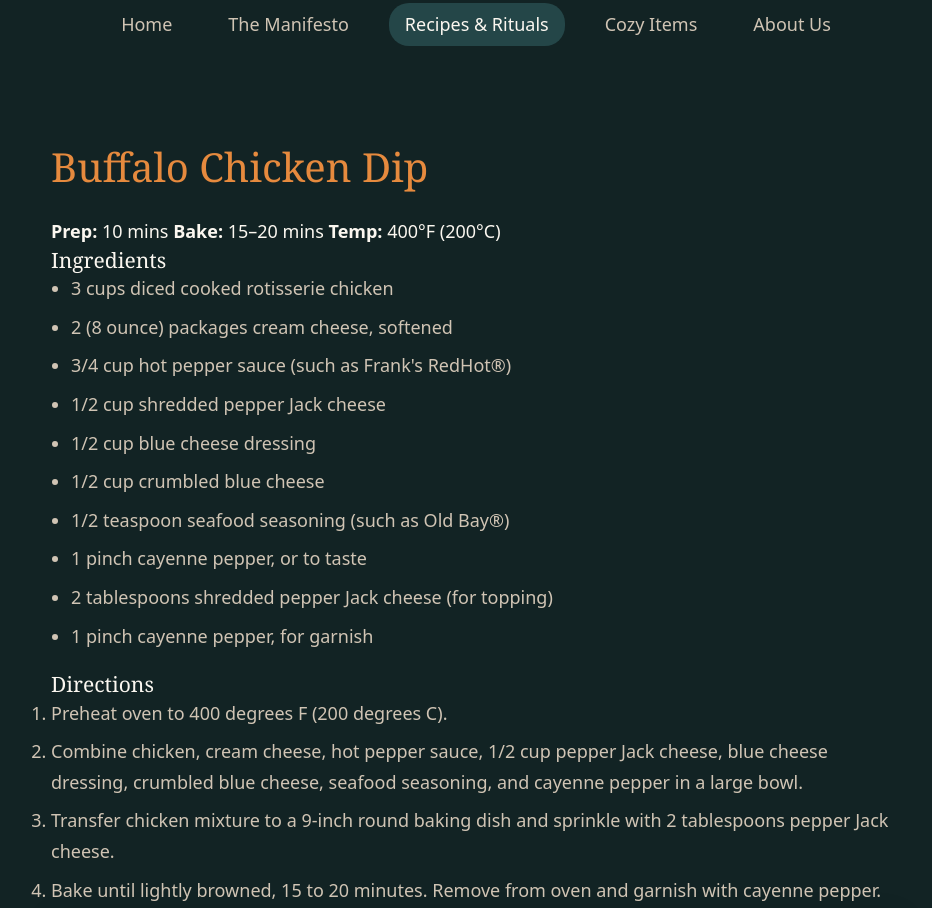
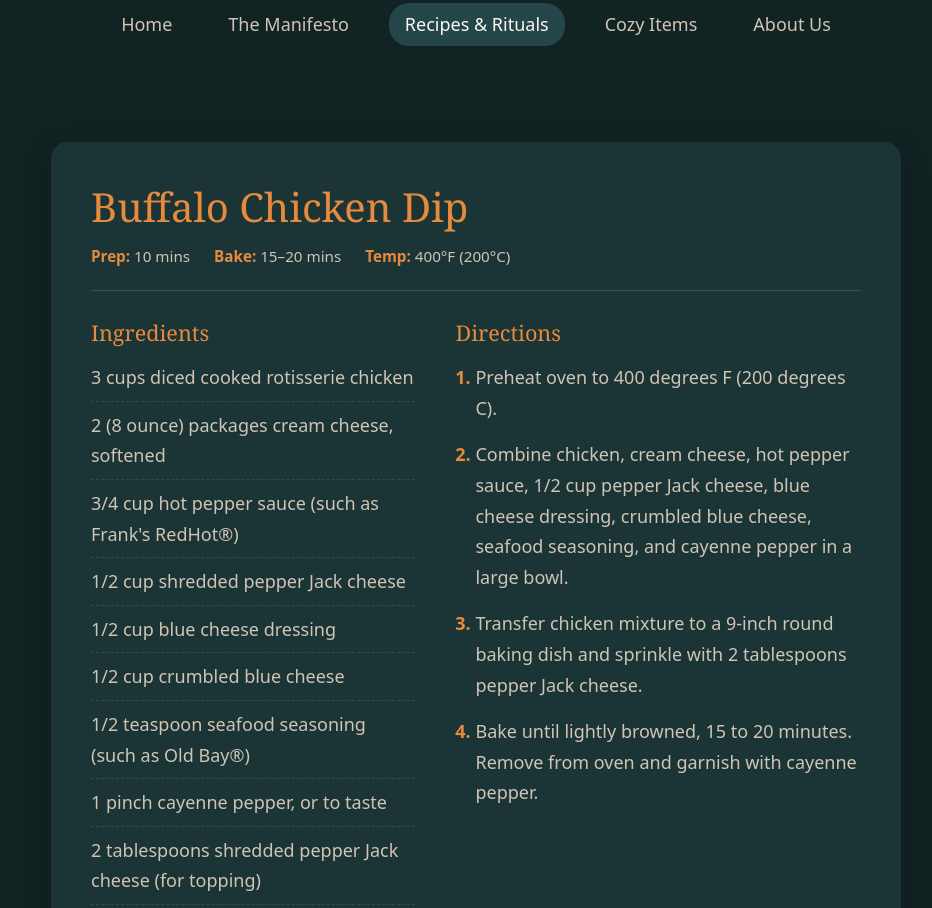
Before and after one commit to pamgreen3922-bit/cozyfest, a plain HTML site: page recipes.html in a window 1280 px wide. Shown: the part 375-1283 px from the top of the page, without its empty margins (164-1096 px from the left). Drawn offline with Linux system fonts and the light colour scheme.

Commit message:
Update style.css
Add recipe card

```diff
--- a/style.css
+++ b/style.css
@@ -244,3 +244,80 @@ footer {
 section:first-of-type {
   border: none !important;
 }
+
+/* ==========================================================================
+   Recipe Card Styles
+   ========================================================================== */
+.recipe-card {
+  background: var(--bg-card);
+  border-radius: var(--radius-card);
+  padding: 2.5rem;
+  margin-bottom: 2.5rem;
+  box-shadow: var(--shadow-soft);
+}
+
+.recipe-header {
+  border-bottom: 1px solid var(--border-subtle);
+  padding-bottom: 1.25rem;
+  margin-bottom: 1.75rem;
+}
+
+.recipe-header h2 {
+  margin-bottom: 0.75rem;
+}
+
+.recipe-meta {
+  display: flex;
+  flex-wrap: wrap;
+  gap: 1.5rem;
+  font-size: 0.95rem;
+  color: var(--text-muted);
+}
+
+.recipe-meta strong {
+  color: var(--brand-primary);
+}
+
+.recipe-body {
+  display: grid;
+  grid-template-columns: 1fr 1.25fr;
+  gap: 2.5rem;
+}
+
+.recipe-ingredients h3,
+.recipe-directions h3 {
+  color: var(--brand-primary);
+  margin-bottom: 1rem;
+  font-size: 1.35rem;
+}
+
+.recipe-ingredients ul {
+  list-style-type: none;
+  padding-left: 0;
+}
+
+.recipe-ingredients li {
+  padding-bottom: 0.5rem;
+  border-bottom: 1px dashed rgba(208, 196, 180, 0.15);
+}
+
+.recipe-directions ol {
+  padding-left: 1.25rem;
+}
+
+.recipe-directions li {
+  margin-bottom: 1rem;
+  line-height: 1.7;
+}
+
+.recipe-directions li::marker {
+  color: var(--brand-primary);
+  font-weight: bold;
+}
+
+@media (max-width: 700px) {
+  .recipe-body {
+    grid-template-columns: 1fr;
+    gap: 1.5rem;
+  }
+}
```
